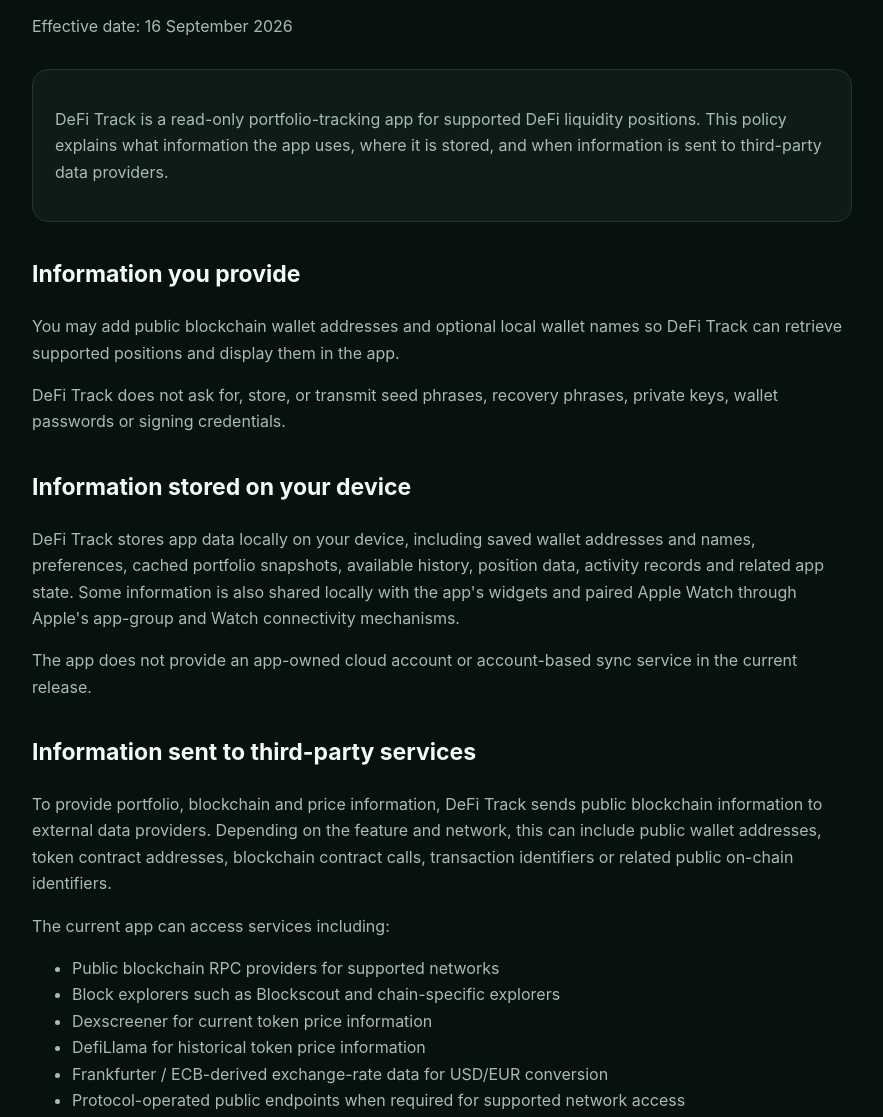
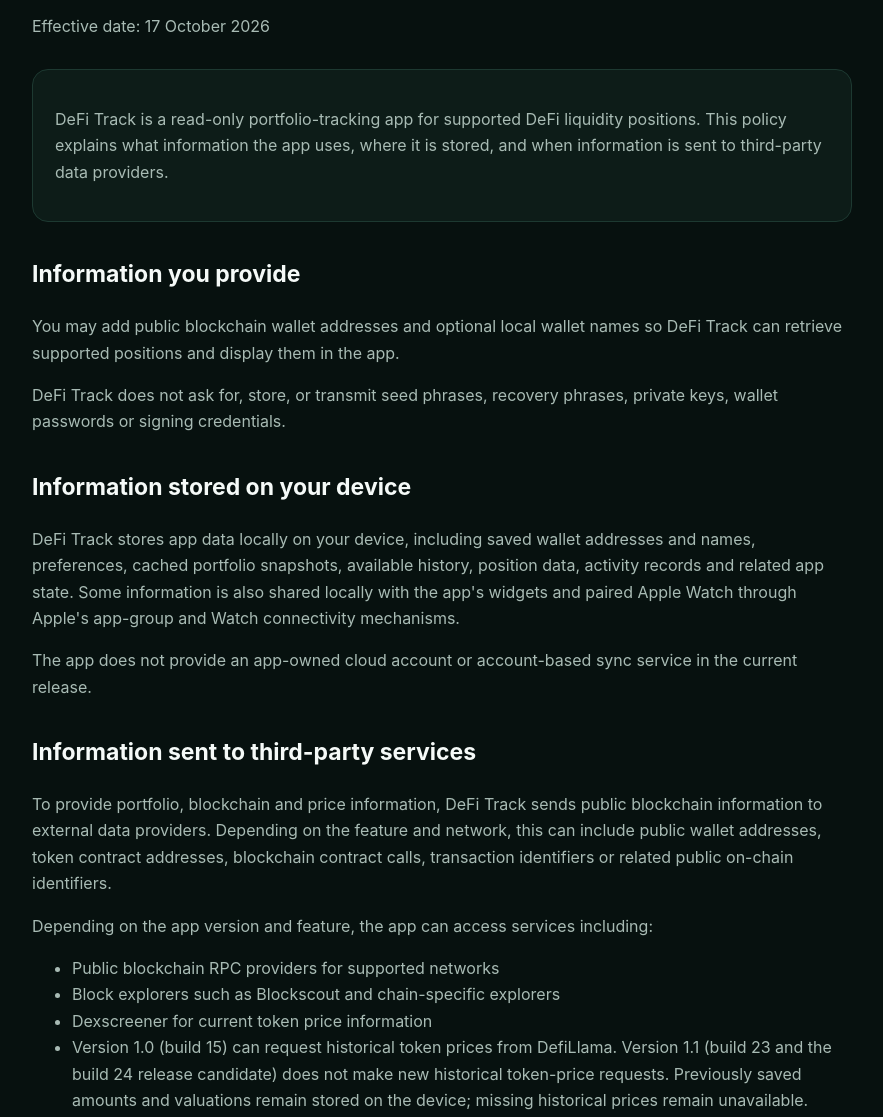
Before and after one commit to timdenieuwe-ops/defi-track-site, a plain HTML site: page privacy.html in a window 1280 px wide. Shown: the part 156-1273 px from the top of the page, without its empty margins (198-1081 px from the left). Drawn offline with Linux system fonts and the light colour scheme.

Commit message:
Clarify historical-price privacy disclosure by app version

```diff
--- a/privacy.html
+++ b/privacy.html
@@ -22,7 +22,7 @@
   <main class="wrap">
     <p><a href="index.html">← DeFi Track</a></p>
     <h1>Privacy Policy</h1>
-    <p class="meta">Effective date: 16 September 2026</p>
+    <p class="meta">Effective date: 17 October 2026</p>
 
     <div class="card">
       <p>DeFi Track is a read-only portfolio-tracking app for supported DeFi liquidity positions. This policy explains what information the app uses, where it is stored, and when information is sent to third-party data providers.</p>
@@ -38,12 +38,12 @@
 
     <h2>Information sent to third-party services</h2>
     <p>To provide portfolio, blockchain and price information, DeFi Track sends public blockchain information to external data providers. Depending on the feature and network, this can include public wallet addresses, token contract addresses, blockchain contract calls, transaction identifiers or related public on-chain identifiers.</p>
-    <p>The current app can access services including:</p>
+    <p>Depending on the app version and feature, the app can access services including:</p>
     <ul>
       <li>Public blockchain RPC providers for supported networks</li>
       <li>Block explorers such as Blockscout and chain-specific explorers</li>
       <li>Dexscreener for current token price information</li>
-      <li>DefiLlama for historical token price information</li>
+      <li>Version 1.0 (build 15) can request historical token prices from DefiLlama. Version 1.1 (build 23 and the build 24 release candidate) does not make new historical token-price requests. Previously saved amounts and valuations remain stored on the device; missing historical prices remain unavailable.</li>
       <li>Frankfurter / ECB-derived exchange-rate data for USD/EUR conversion</li>
       <li>Protocol-operated public endpoints when required for supported network access</li>
     </ul>
```
